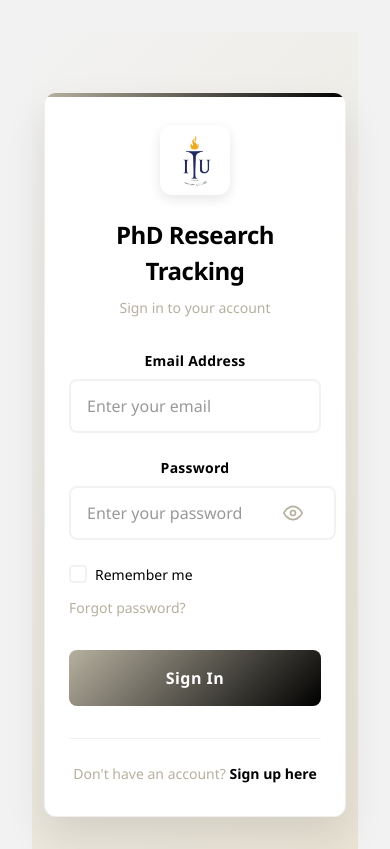
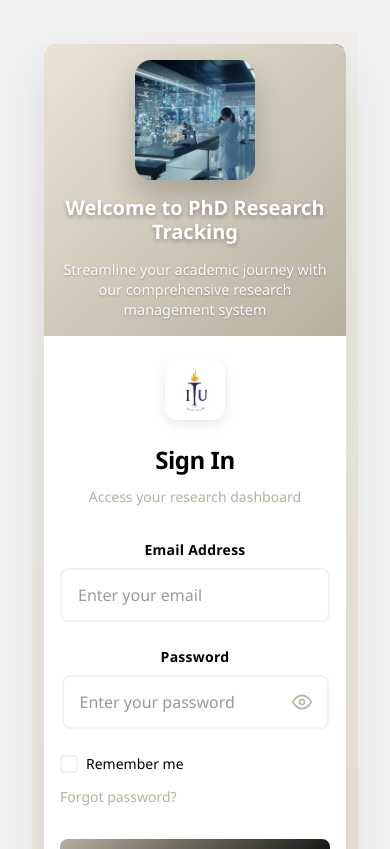
Before and after one commit to BSSE23008/PHD-Research-Tracking, a React (Vite) app in the folder FrontEnd/: page / in a window 390 px wide. Shown: the top 849 px of the page. Built offline with nearby package versions, Linux system fonts and the light colour scheme.

Commit message:
login component updated

```diff
--- a/FrontEnd/src/components/Login.css
+++ b/FrontEnd/src/components/Login.css
@@ -25,19 +25,19 @@
   font-family: 'Segoe UI', Tahoma, Geneva, Verdana, sans-serif;
 }
 
-.login-card {
+.login-wrapper {
+  display: flex;
+  width: 100%;
+  max-width: 1000px;
+  min-height: 600px;
   background: var(--color-white);
-  border-radius: 16px;
-  box-shadow: 0 20px 40px var(--shadow-light);
-  padding: 2.5rem;
-  width: 100%;
-  max-width: 400px;
-  border: 1px solid rgba(182, 176, 159, 0.2);
+  border-radius: 20px;
+  box-shadow: 0 25px 50px var(--shadow-light);
+  overflow: hidden;
   position: relative;
-  overflow: hidden;
 }
 
-.login-card::before {
+.login-wrapper::before {
   content: '';
   position: absolute;
   top: 0;
@@ -47,14 +47,87 @@
   background: linear-gradient(90deg, var(--color-brown) 0%, var(--color-black) 100%);
 }
 
+/* Left Side - Research Image */
+.login-image-section {
+  flex: 1;
+  position: relative;
+  background: linear-gradient(135deg, var(--color-cream) 0%, var(--color-brown) 100%);
+  display: flex;
+  align-items: center;
+  justify-content: center;
+  padding: 2rem;
+}
+
+.research-image-container {
+  position: relative;
+  width: 100%;
+  height: 100%;
+  display: flex;
+  align-items: center;
+  justify-content: center;
+  flex-direction: column;
+}
+
+.research-image {
+  max-width: 100%;
+  max-height: 70%;
+  object-fit: contain;
+  border-radius: 16px;
+  box-shadow: 0 15px 30px rgba(0, 0, 0, 0.2);
+  margin-bottom: 2rem;
+}
+
+.image-overlay {
+  text-align: center;
+  color: var(--color-white);
+  z-index: 2;
+}
+
+.image-title {
+  font-size: 2rem;
+  font-weight: 700;
+  margin: 0 0 1rem 0;
+  text-shadow: 0 2px 4px rgba(0, 0, 0, 0.3);
+  line-height: 1.2;
+}
+
+.image-subtitle {
+  font-size: 1.1rem;
+  font-weight: 400;
+  margin: 0;
+  opacity: 0.95;
+  text-shadow: 0 1px 2px rgba(0, 0, 0, 0.3);
+  line-height: 1.4;
+  max-width: 400px;
+}
+
+/* Right Side - Login Form */
+.login-form-section {
+  flex: 1;
+  display: flex;
+  align-items: center;
+  justify-content: center;
+  padding: 2rem;
+  background: var(--color-white);
+}
+
+.login-card {
+  width: 100%;
+  max-width: 400px;
+  padding: 0;
+  background: transparent;
+  box-shadow: none;
+  border: none;
+}
+
 .login-header {
   text-align: center;
   margin-bottom: 2rem;
 }
 
 .login-logo {
-  width: 80px;
-  height: 80px;
+  width: 70px;
+  height: 70px;
   object-fit: contain;
   margin-bottom: 1rem;
   border-radius: 12px;
@@ -256,14 +329,60 @@
 }
 
 /* Responsive Design */
+@media (max-width: 768px) {
+  .login-wrapper {
+    flex-direction: column;
+    max-width: 500px;
+    min-height: auto;
+  }
+
+  .login-image-section {
+    min-height: 250px;
+    padding: 1.5rem;
+  }
+
+  .research-image {
+    max-height: 150px;
+    margin-bottom: 1rem;
+  }
+
+  .image-title {
+    font-size: 1.5rem;
+  }
+
+  .image-subtitle {
+    font-size: 1rem;
+  }
+
+  .login-form-section {
+    padding: 2rem 1.5rem;
+  }
+}
+
 @media (max-width: 480px) {
   .login-container {
     padding: 0.75rem;
   }
 
-  .login-card {
-    padding: 2rem 1.5rem;
+  .login-wrapper {
     border-radius: 12px;
+  }
+
+  .login-image-section {
+    min-height: 200px;
+    padding: 1rem;
+  }
+
+  .research-image {
+    max-height: 120px;
+  }
+
+  .image-title {
+    font-size: 1.25rem;
+  }
+
+  .image-subtitle {
+    font-size: 0.9rem;
   }
 
   .login-title {
@@ -275,8 +394,8 @@
   }
 
   .login-logo {
-    width: 70px;
-    height: 70px;
+    width: 60px;
+    height: 60px;
   }
 
   .checkbox-group {
@@ -284,11 +403,15 @@
     align-items: flex-start;
     gap: 0.75rem;
   }
+
+  .login-form-section {
+    padding: 1.5rem 1rem;
+  }
 }
 
 @media (max-width: 360px) {
-  .login-card {
-    padding: 1.5rem 1rem;
+  .login-form-section {
+    padding: 1rem;
   }
 
   .login-title {
--- a/FrontEnd/src/components/Login.jsx
+++ b/FrontEnd/src/components/Login.jsx
@@ -1,5 +1,6 @@
 import { useState } from 'react';
 import logo from '../assets/logo.png';
+import researchImage from '../assets/research.png';
 import './Login.css';
 
 const Login = () => {
@@ -27,11 +28,25 @@ const Login = () => {
 
   return (
     <div className="login-container">
+      <div className="login-wrapper">
+        {/* Left Side - Research Image */}
+        <div className="login-image-section">
+          <div className="research-image-container">
+            <img src={researchImage} alt="PhD Research" className="research-image" />
+            <div className="image-overlay">
+              <h2 className="image-title">Welcome to PhD Research Tracking</h2>
+              <p className="image-subtitle">Streamline your academic journey with our comprehensive research management system</p>
+            </div>
+          </div>
+        </div>
+
+        {/* Right Side - Login Form */}
+        <div className="login-form-section">
           <div className="login-card">
             <div className="login-header">
               <img src={logo} alt="PhD Research Tracking" className="login-logo" />
-          <h1 className="login-title">PhD Research Tracking</h1>
-          <p className="login-subtitle">Sign in to your account</p>
+              <h1 className="login-title">Sign In</h1>
+              <p className="login-subtitle">Access your research dashboard</p>
             </div>
 
             <form className="login-form" onSubmit={handleSubmit}>
@@ -107,6 +122,8 @@ const Login = () => {
             </div>
           </div>
         </div>
+      </div>
+    </div>
   );
 };
 
```
Also changed, not shown: FrontEnd/src/assets/research.png (added). Lines whose indentation alone changed are shown as unchanged.
